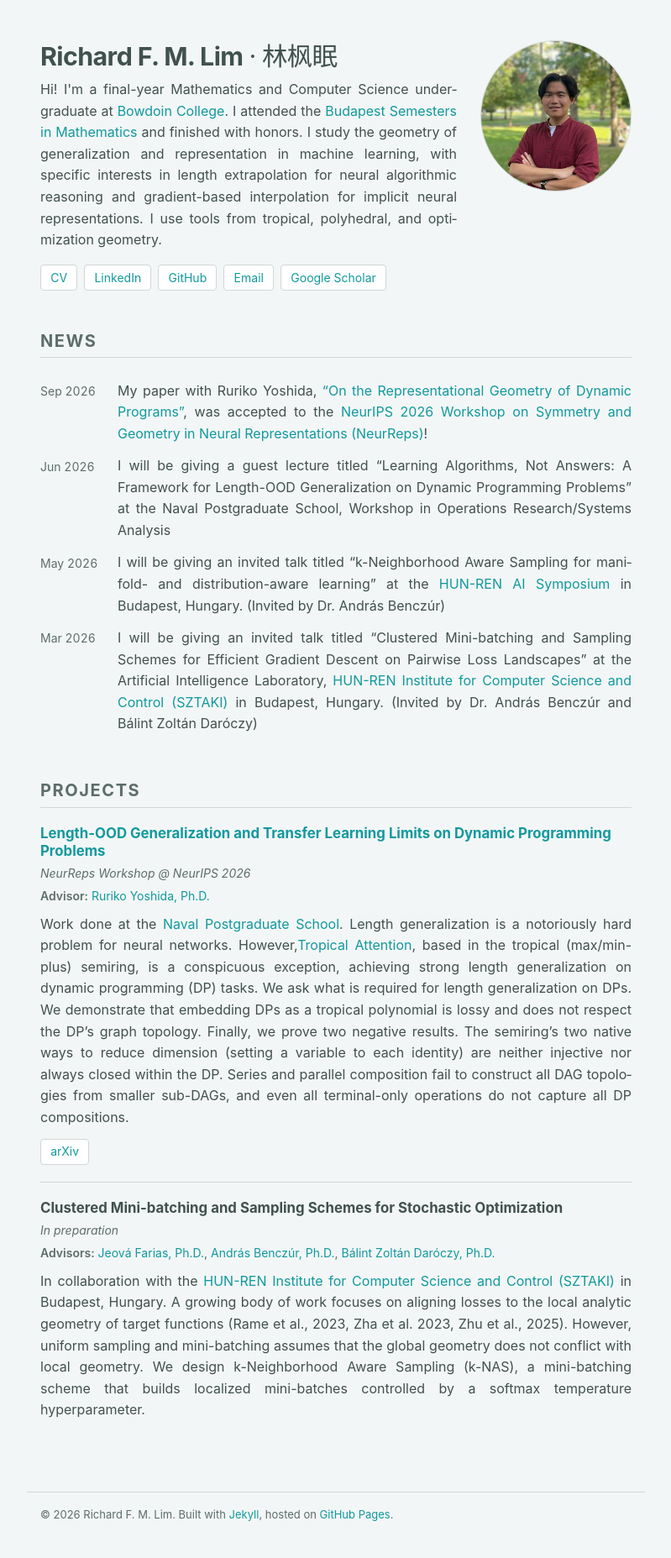
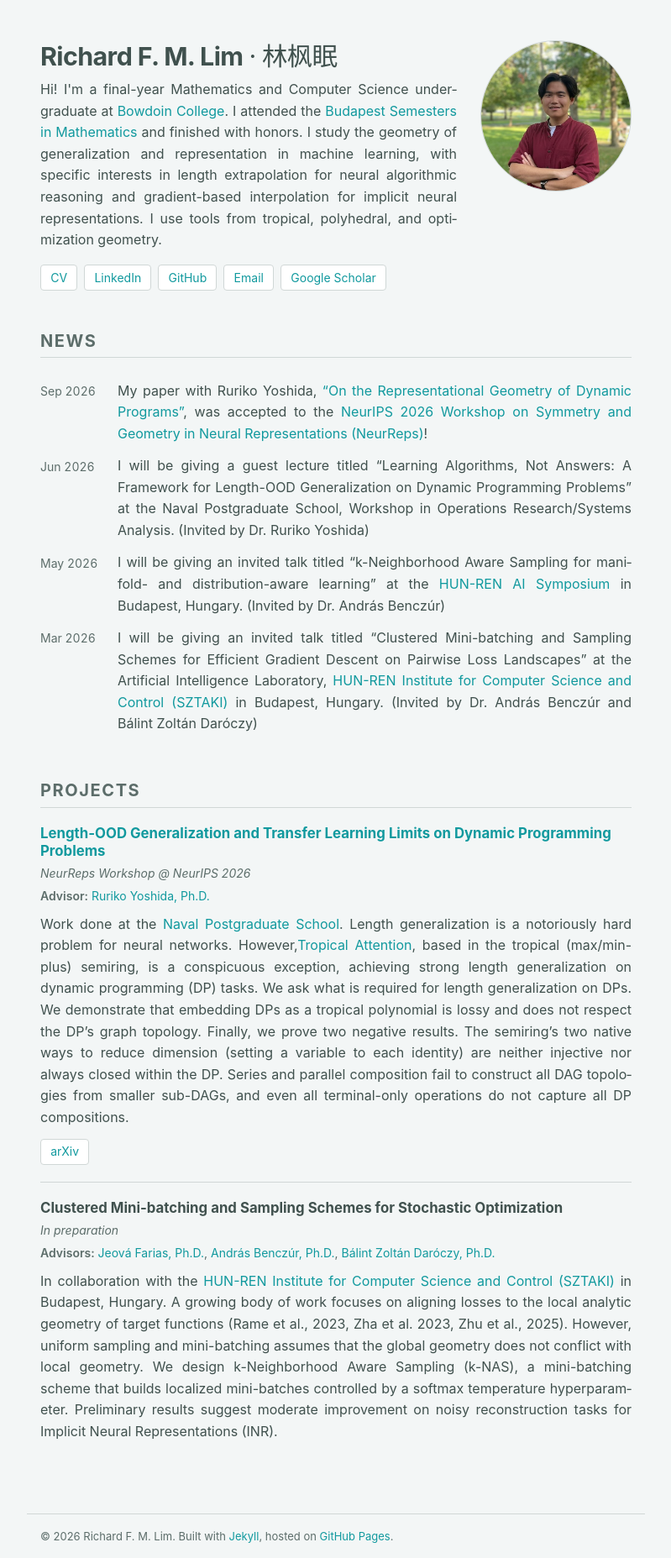
Before and after one commit to rlim-fm/rlim-fm.github.io, a Jekyll site: the page built from index.html, in a window 1280 px wide. Shown: the whole page at 84% size, without its empty margins (240-1039 px from the left). Built offline with Jekyll 4.4.1, drawn with Linux system fonts in a browser that asks for light colours; before the commit the page ends 1830 px from its top, so only the background shows below that.

Commit message:
update CV and k-NAS blurb

```diff
--- a/_data/news.yml
+++ b/_data/news.yml
@@ -7,7 +7,8 @@
 - date: 2026-06-01
   text: >-
     I will be giving a guest lecture titled "Learning Algorithms, Not Answers: A Framework for Length-OOD
-    Generalization on Dynamic Programming Problems" at the Naval Postgraduate School, Workshop in Operations Research/Systems Analysis
+    Generalization on Dynamic Programming Problems" at the Naval Postgraduate School,
+    Workshop in Operations Research/Systems Analysis. (Invited by Dr. Ruriko Yoshida)
 
 - date: 2026-05-01
   text: >-
```
Also changed, not shown: _projects/2026-03-01-clustered-minibatching.md (+1 -1 lines), 1 other file.
